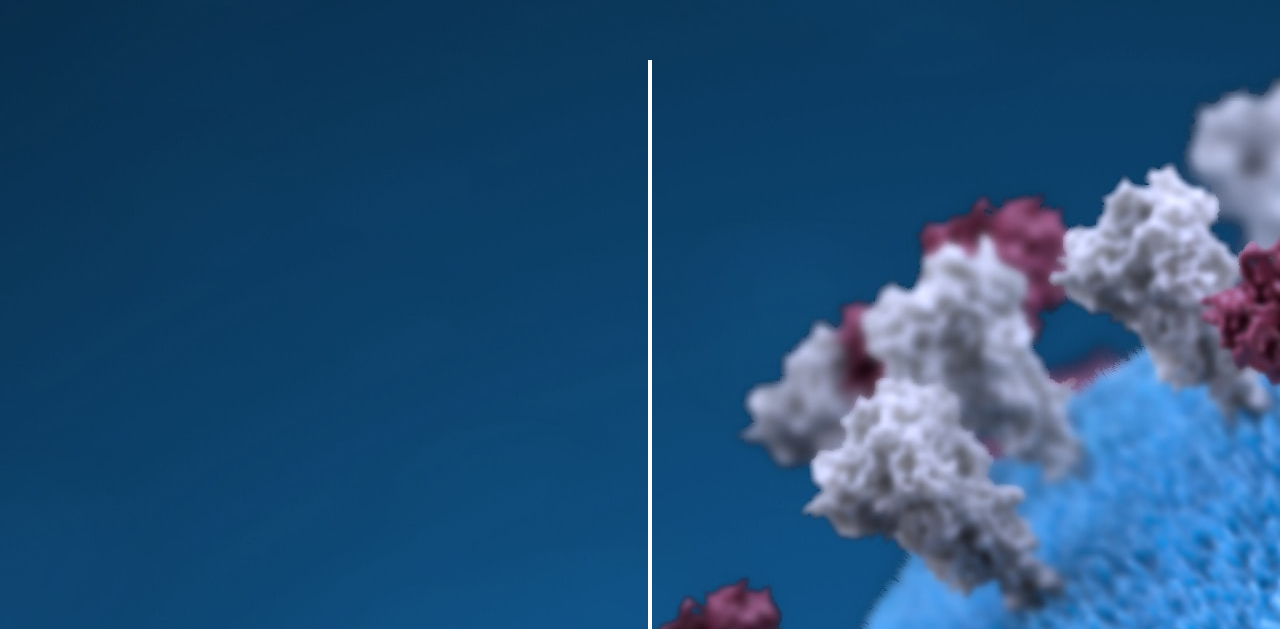
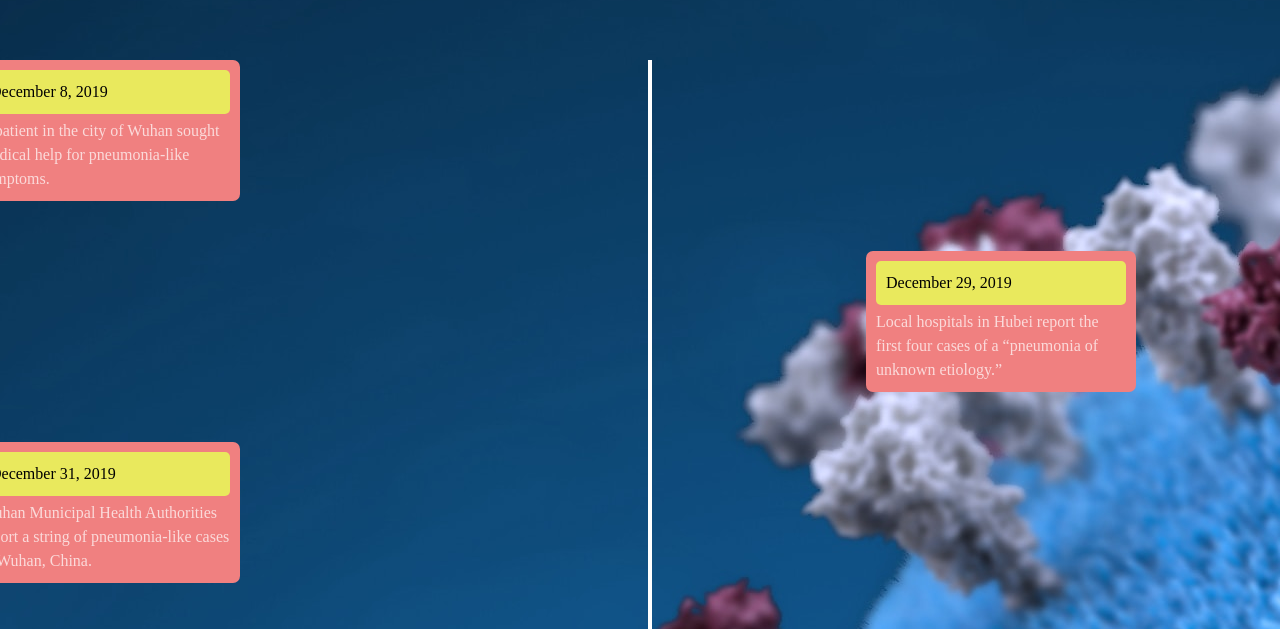
Before and after one commit to Ashish-nice/CoronaTimeline, a plain HTML site: page timeline.html in a window 1280 px wide. Shown: the part 151-780 px from the top of the page. Drawn offline with Linux system fonts and the light colour scheme.

Commit message:
Added time

```diff
--- a/styles/styleTimeline.css
+++ b/styles/styleTimeline.css
@@ -31,15 +31,16 @@ h1{
     background-color:lightcoral ;
     word-spacing: 110%;
     line-height: 150%;
+    border-radius: 7px;
 }
 
 #timeline li:nth-child(odd) div{
-    visibility: hidden;
+    visibility: visible;
     left: -10vw;
 }
 
 #timeline li:nth-child(even) div{
-    visibility: hidden;
+    visibility: visible;
     left: 60vw;
 }
 
@@ -52,3 +53,12 @@ h1{
     visibility: visible;
     transform: translate(7vw, 0);
 }
+
+time{
+    display: block;
+    padding: 10px;
+    color: black;
+    background-color: rgb(233, 233, 93);
+    margin-bottom: 5px;
+    border-radius: 5px;
+}
--- a/timeline.html
+++ b/timeline.html
@@ -16,7 +16,7 @@
         <section id="timeline">
             <ul>
                 <li>
-                    <div>
+                    <div class="view">
                         <time>December 8, 2019</time>
                         A patient in the city of Wuhan sought medical help for pneumonia-like symptoms.
                     </div>
```
